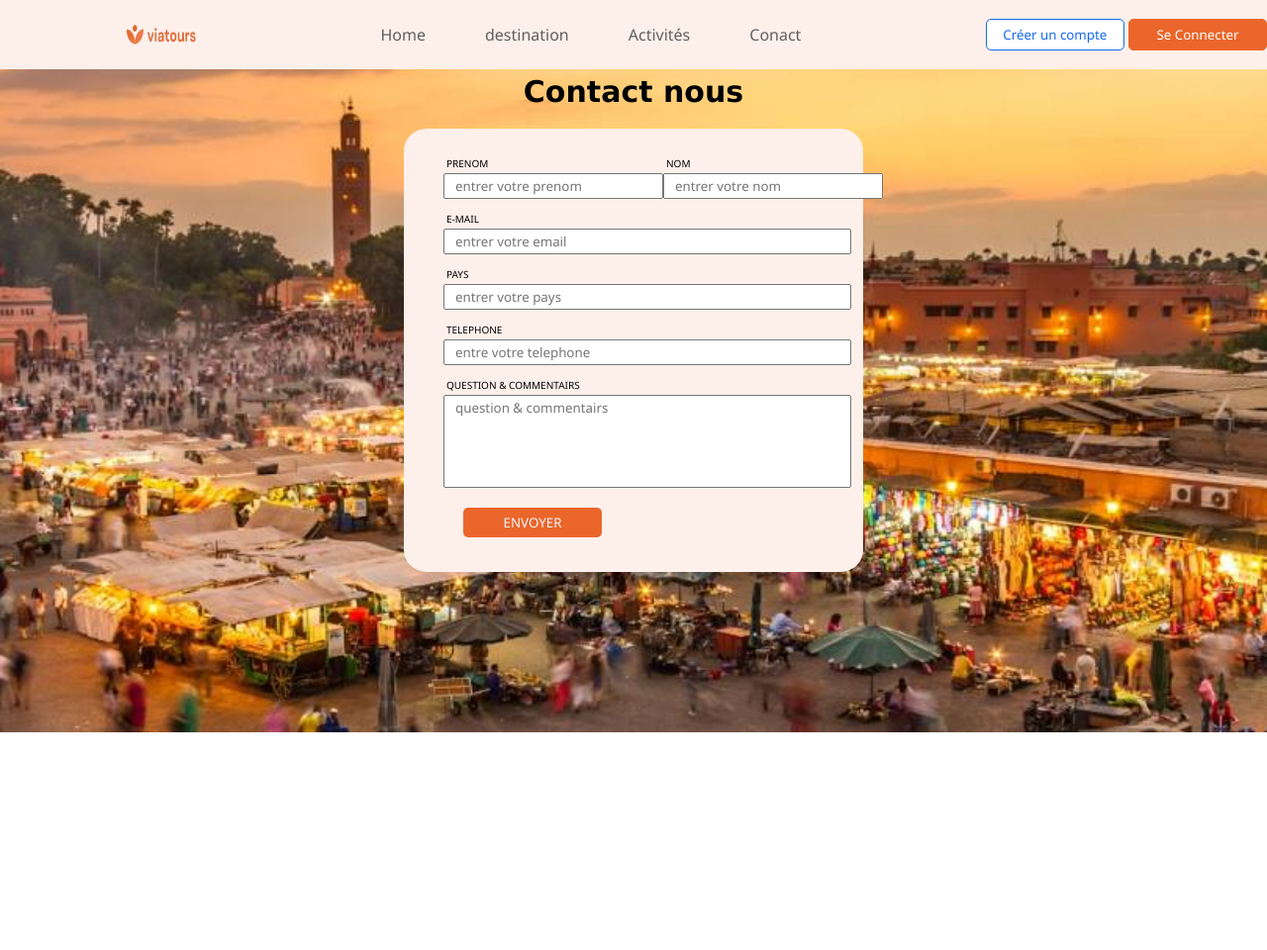
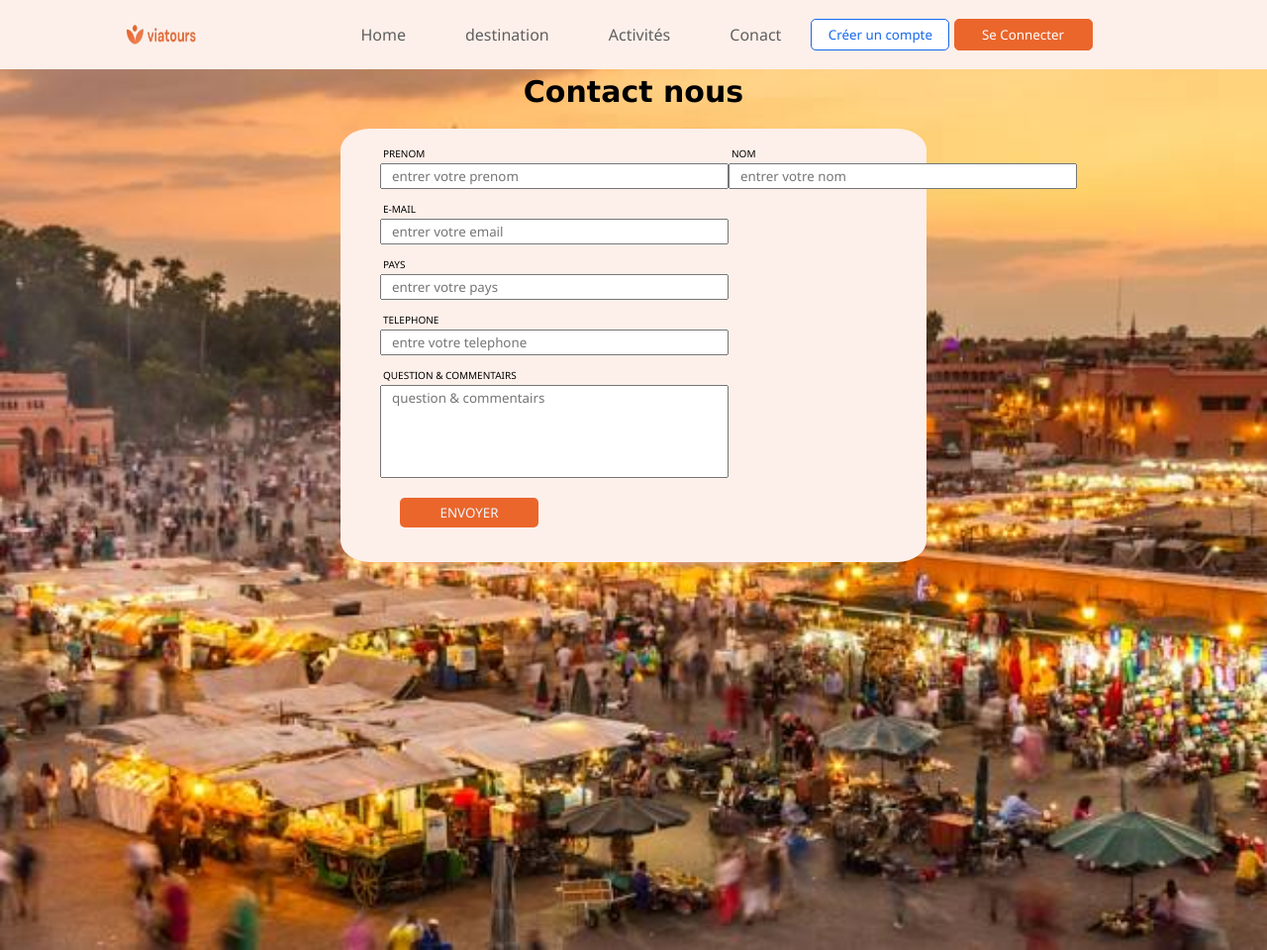
Before and after one commit to mohamed-iaazi/Agence-de-Voyage-Frontend, a plain HTML site: page contact.html in a window 1280 px wide. Shown: the whole page at 99% size. Before the commit the page ends 800 px from the top, so only its background shows below. Drawn offline with Linux system fonts and the light colour scheme.

Commit message:
i set The contact

```diff
--- a/contact.html
+++ b/contact.html
@@ -3,6 +3,8 @@
 <head>
     <link rel="stylesheet" href="css/contactstyle.css">
     <link rel="stylesheet" href="./css/menu.css">
+    <link rel="stylesheet" href="https://cdnjs.cloudflare.com/ajax/libs/font-awesome/4.7.0/css/font-awesome.min.css">
+
     <meta charset="UTF-8">
     <meta name="viewport" content="width=device-width, initial-scale=1.0">
     <title>Contact</title>
@@ -12,21 +14,26 @@
     <!-- Menu Items  -->
     <header>
         <nav>
+
+
             <!-- Logo  -->
          <img src="images/Logo.webp" alt=" ViaTours logo ">
 
          <!-- main Menu items -->
-         <ul>
+         <ul id="menuitemes">
             <li><a href="./index.html">Home</a></li>
-            <li><a href="./destination.html">destination</a></li>
+            <li><a class="active" href="#destination">destination</a></li>
             <li><a href="./Activité.html">Activités</a></li>
-            <li><a href="#contact">Conact</a></li>
-         </ul>
-         <!-- account management -->
+            <li><a href="./contact.html">Conact</a></li>
+             <!-- account management -->
          <div class="account">
             <button class="green-btn"> Créer un compte </button>
             <button class="Orange-btn"> Se Connecter </button>
          </div>
+         </ul>
+
+          <!-- menu icons -->
+          <a  onclick="showmenu()"> <i class="fa fa-bars"></i></a>
         </nav>
     </header>
     <!-- end of menu itemes -->
@@ -67,6 +74,7 @@
             </form>
 
     </footer>
+    <script src="./js/script.js"></script>
 
 </body>
 </html>
--- a/css/contactstyle.css
+++ b/css/contactstyle.css
@@ -17,7 +17,6 @@
         font-family: var(--font);
 
     }
-
 
 
     .contact h1{
@@ -71,12 +70,6 @@
          padding: 3PX;
 
         }
-       .eff{
-         display: flex;
-         gap: 10px;
-         flex-wrap: wrap;
-        }
-
 
         body{
             background-image :url("../images/jam3.jpg") ;
@@ -100,8 +93,53 @@
             padding-left: 10px;
         }
 
-        @media screen and (max-width:800px){
-        body{
+        @media screen and (min-width:800px){
+            body{
+                background-image :url("../images/jam3.jpg") ;
+                background-size: cover;
+                height: 120vh;
+            }
+
+            form{
+                background-color: var(--menu-background);
+                width: 40%;
+                padding-top: 5px;
+                padding-left: 40px;
+                margin-left: auto;
+                margin-right: auto;
+                margin-top: 20px;
+                border-radius: 5%;
+                margin-bottom: 20px;
+                font-size: 10px;
+
+            }
+
+            .box1{
+                padding-right: 140px;
+
+            }
+            .box2{
+                padding-right: 140px;
+                padding-bottom: 70px;
+            }
+            .box{
+                padding-right: 140px;
+
+            }
+            .Contact-nous{
+                text-align: center;
+                font-family: 'Lucida Sans' ;
+                padding-top: 5px;
+
+             }
+
+
+
+        }
+
+
+            @media screen and (max-width:800px){
+                body{
             background-image :url("../images/jam3.jpg") ;
             background-size: cover;
             height: 120vh;
```
